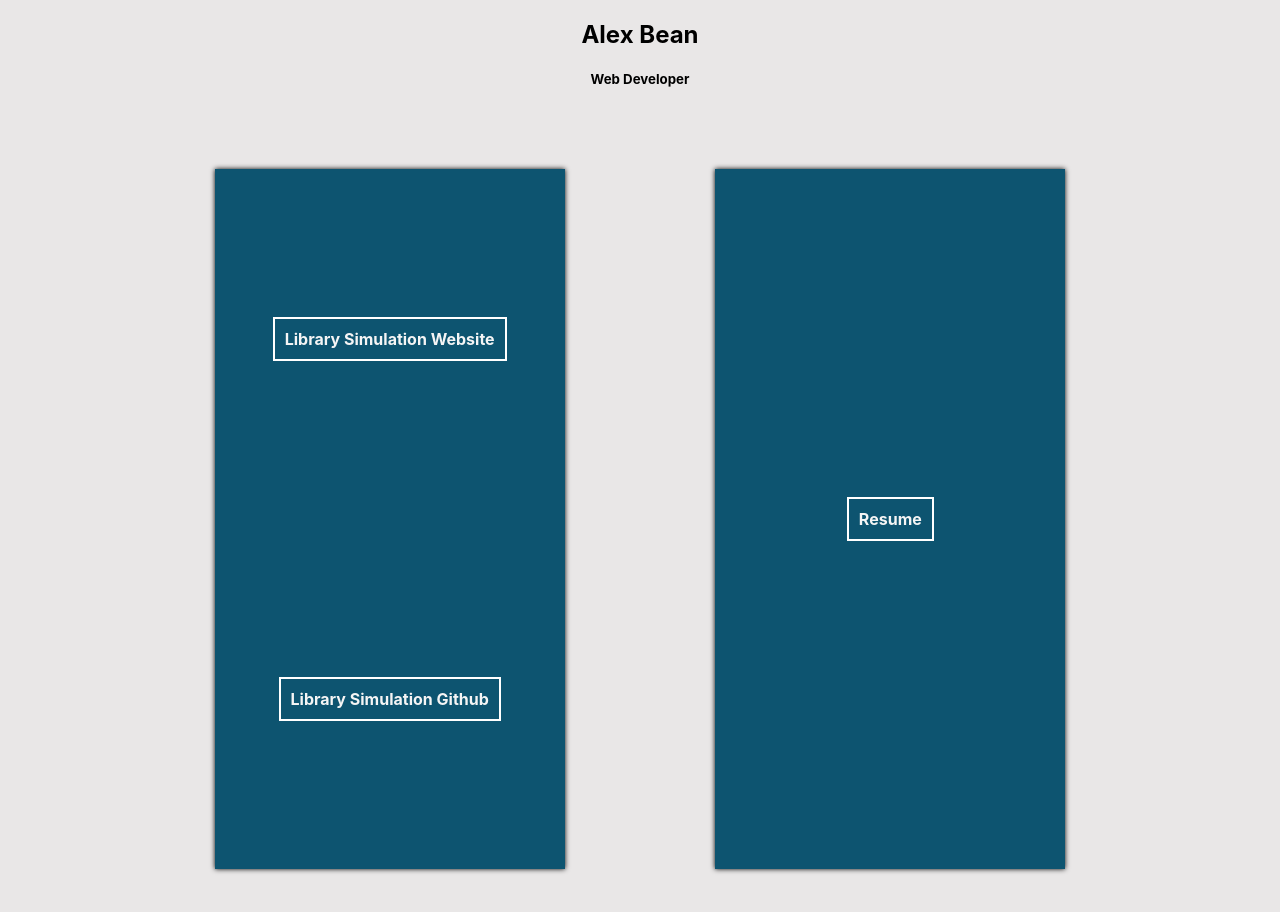
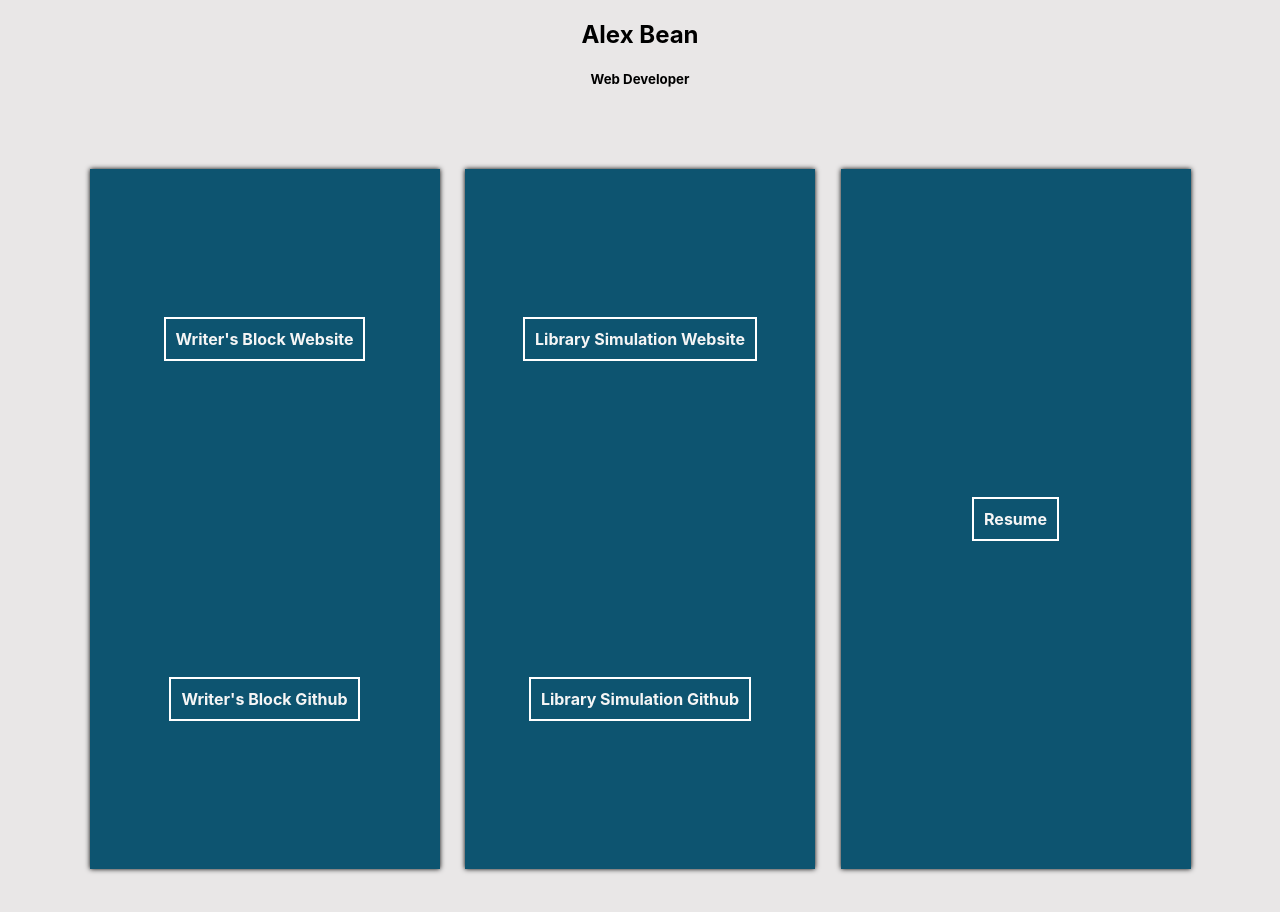
Before and after one commit to AlexEBean/Portfolio, a React (Create React App) app: page / in a window 1280 px wide. Shown: the top 912 px of the page. Built offline with nearby package versions, Linux system fonts and the light colour scheme.

Commit message:
included group project links

```diff
--- a/public/index.html
+++ b/public/index.html
@@ -2,7 +2,6 @@
 <html lang="en">
   <head>
     <meta charset="utf-8" />
-    <link rel="icon" href="%PUBLIC_URL%/favicon.ico" />
     <meta name="viewport" content="width=device-width, initial-scale=1" />
     <!--
       manifest.json provides metadata used when your web app is installed on a
--- a/src/components/Home/Home.js
+++ b/src/components/Home/Home.js
@@ -9,13 +9,38 @@ const Home = () => {
         <h5>Web Developer</h5>
       </section>
       <section className = "projects">
-        <div className = "project">
-          <a href = "https://libraris.xyz" className = "link">Library Simulation Website</a>
+      <div className = "project">
+          <a
+            // href = "https://libraris.xyz"
+            className = "link">
+              Writer's Block Website
+          </a>
           <br></br>
-          <a href = "https://github.com/AlexEBean/library-personal-project" className = "link">Library Simulation Github</a>
+          <a
+            href = "https://github.com/Writer-s-Block-dawgs/writers-block"
+            className = "link">
+              Writer's Block Github
+          </a>
         </div>
         <div className = "project">
-          <a href = "https://docs.google.com/document/d/1IuceaYcbLWkkJ9uwJFR5zJ6Zb10v2eWzTOyD-dMRuR8" className = "link">Resume</a>
+          <a
+            href = "https://libraris.xyz"
+            className = "link">
+              Library Simulation Website
+          </a>
+          <br></br>
+          <a
+            href = "https://github.com/AlexEBean/library-personal-project"
+            className = "link">
+              Library Simulation Github
+          </a>
+        </div>
+        <div className = "project">
+          <a
+            href = "https://docs.google.com/document/d/1IuceaYcbLWkkJ9uwJFR5zJ6Zb10v2eWzTOyD-dMRuR8"
+            className = "link">
+              Resume
+          </a>
         </div>
       </section>
     </div>
```
